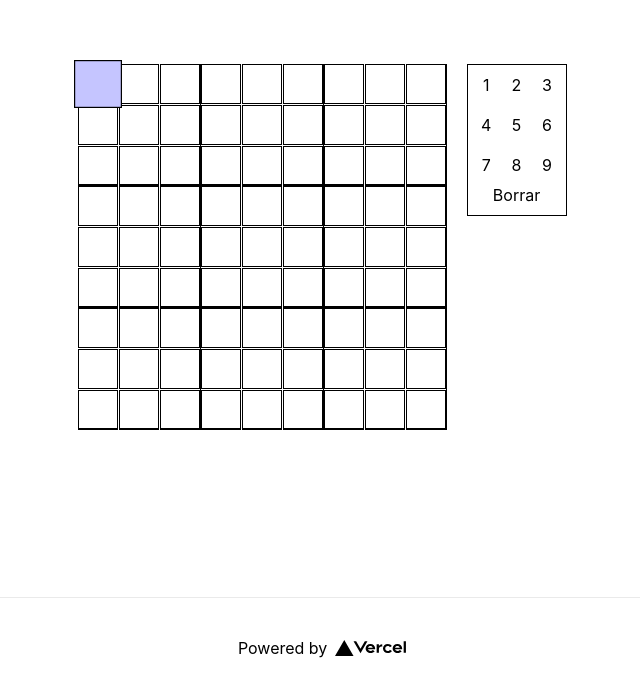
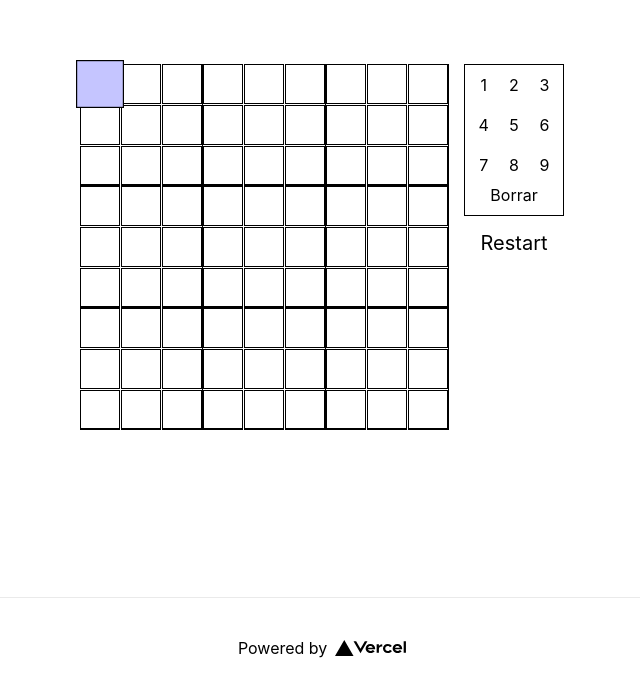
Before and after one commit to chelorope/sudoku, a Next.js app: page / in a window 1280 px wide. Shown: the part 103-800 px from the top of the page, without its empty margins (318-958 px from the left). Built offline with nearby package versions, Linux system fonts and the light colour scheme.

Commit message:
Restart and save game status

```diff
--- a/components/Game/Game.js
+++ b/components/Game/Game.js
@@ -7,10 +7,10 @@ import styles from "./Game.module.css";
 
 const SIZE = 9;
 
-const matrix = Array.from({ length: 9 }, (_, i) => [...Array(9)]);
+const isBrowser = typeof window !== "undefined";
 
 const Game = () => {
-  const [values, setValue] = useState(matrix);
+  const [values, setValue] = useState(getGameStatus());
   const [selected, setSelected] = useState([0, 0]);
   const [invalidValues, setInvalidValues] = useState([]);
 
@@ -22,16 +22,31 @@ const Game = () => {
     });
   };
 
+  const handleRestart = () => {
+    setValue(getEmptyMatrix());
+  };
+
   useEffect(() => {
     setInvalidValues(getInvalidValues(values, selected));
+    saveGameStatus(values);
   }, [selected, values]);
   return (
-    <div className={styles.Game}>
+    <div className={styles.Game} style={{ "--board-size": SIZE }}>
       <Grid values={values} selected={selected} onSelect={setSelected} />
-      <Selector onSelect={handleValueSelected} invalidValues={invalidValues} />
+      <div className={styles.controls}>
+        <Selector
+          onSelect={handleValueSelected}
+          invalidValues={invalidValues}
+        />
+        <div className={styles.restart} onClick={handleRestart}>
+          Restart
+        </div>
+      </div>
     </div>
   );
 };
+
+export default memo(Game);
 
 const getInvalidValues = (values, [column, row]) => {
   const initialColumn = column - (column % 3);
@@ -40,12 +55,14 @@ const getInvalidValues = (values, [column, row]) => {
   for (let i = 0; i <= values.length - 1; i++) {
     for (let j = 0; j <= values[0].length - 1; j++) {
       if (
-        i === column ||
-        j === row ||
-        (i >= initialColumn &&
-          i <= initialColumn + 2 &&
-          j >= initialRow &&
-          j <= initialRow + 2)
+        values[i][j] &&
+        (i === column ||
+          j === row ||
+          (i >= initialColumn &&
+            i <= initialColumn + 2 &&
+            j >= initialRow &&
+            j <= initialRow + 2)) &&
+        invalid.indexOf(values[i][j]) === -1
       ) {
         values[i][j] && invalid.push(values[i][j]);
       }
@@ -54,4 +71,15 @@ const getInvalidValues = (values, [column, row]) => {
   return invalid;
 };
 
-export default memo(Game);
+const getEmptyMatrix = () =>
+  Array.from({ length: SIZE }, (_, i) => [...Array(SIZE)]);
+
+const saveGameStatus = (gameStatus) => {
+  isBrowser &&
+    window.localStorage.setItem("game-status", JSON.stringify(gameStatus));
+};
+
+const getGameStatus = () => {
+  const gameStatus = isBrowser && window.localStorage.getItem("game-status");
+  return gameStatus ? JSON.parse(gameStatus) : getEmptyMatrix();
+};
--- a/components/Game/Game.module.css
+++ b/components/Game/Game.module.css
@@ -1,3 +1,16 @@
 .Game {
   display: flex;
 }
+
+.controls {
+  display: flex;
+  flex-direction: column;
+  align-items: center;
+  margin-left: 15px;
+}
+
+.restart {
+  font-size: 20px;
+  margin-top: 15px;
+  cursor: pointer;
+}
--- a/components/Grid/Grid.module.css
+++ b/components/Grid/Grid.module.css
@@ -1,6 +1,6 @@
 .Grid {
   display: grid;
-  grid-template-columns: repeat(9, 1fr);
+  grid-template-columns: repeat(var(--board-size), 1fr);
 
   --gap-size: 1px;
 }
--- a/components/Selector/Selector.module.css
+++ b/components/Selector/Selector.module.css
@@ -5,7 +5,6 @@
   border: 1px solid #000;
   display: flex;
   flex-direction: column;
-  margin-left: 20px;
   width: 100px;
   z-index: 1;
   align-content: center;
```
